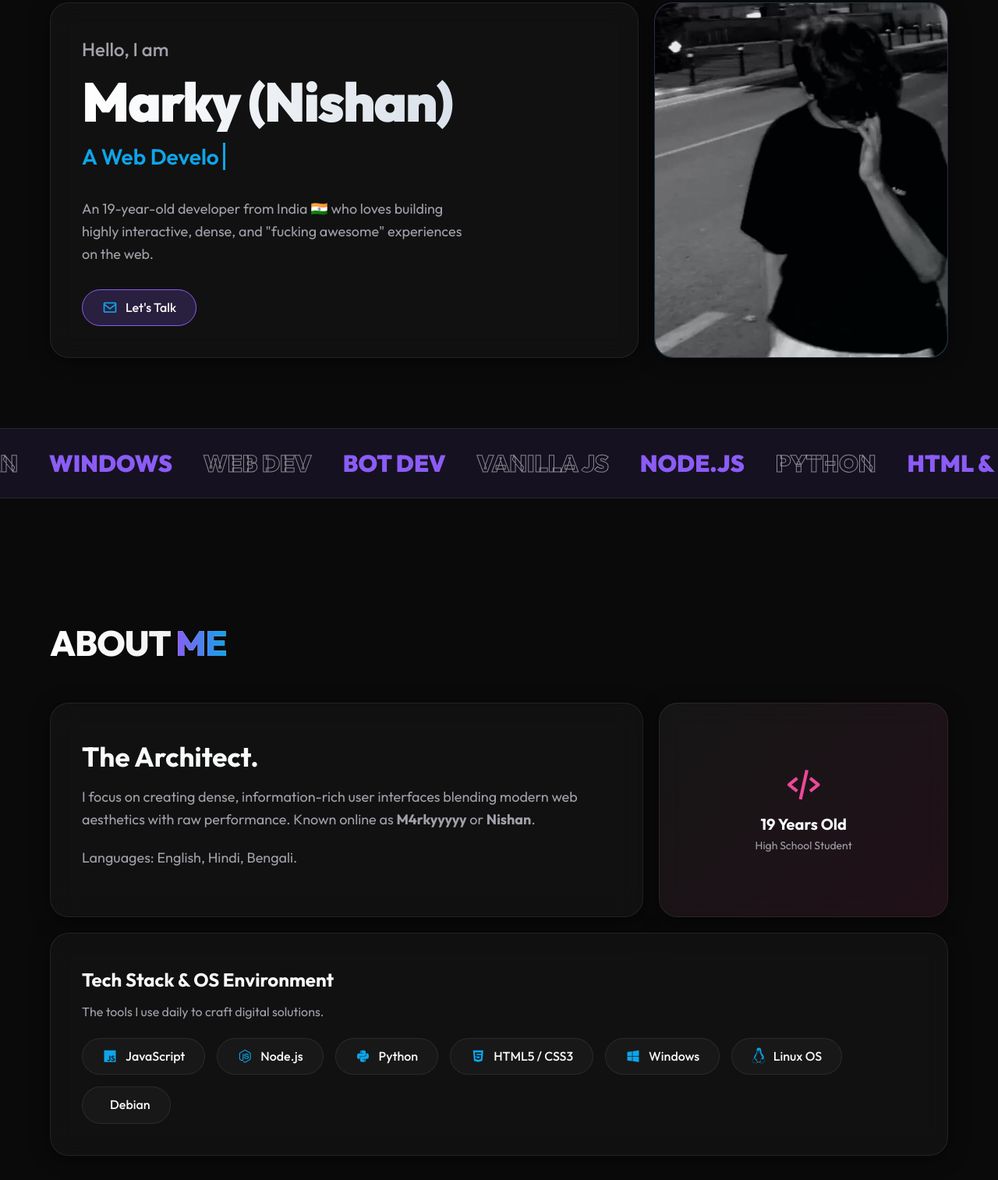
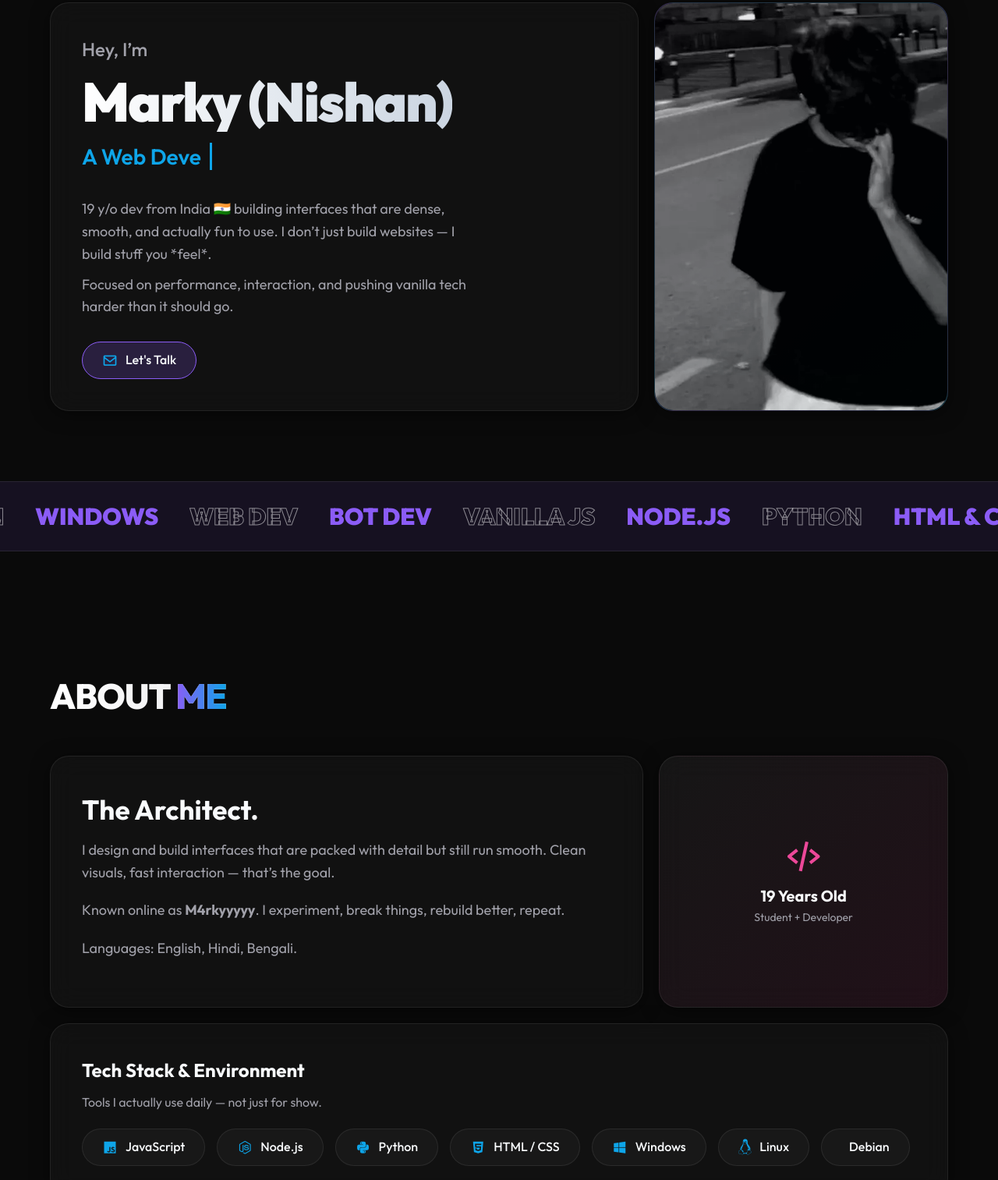
Before and after one commit to NotNishanXD/notnishanxd.github.io, a plain HTML site: page index.html in a window 1280 px wide. Shown: the part 147-1660 px from the top of the page at 78% size. Drawn offline with Linux system fonts and the light colour scheme; some icons are missing.

Commit message:
Update index.html

```diff
--- a/index.html
+++ b/index.html
@@ -6,30 +6,34 @@
   <meta http-equiv="X-UA-Compatible" content="IE=edge">
   <meta name="viewport" content="width=device-width, initial-scale=1.0">
   <title>Nishan Saha | M4rkyyyyy</title>
+
   <link href="css/boxicons.min.css" rel="stylesheet">
   <link rel="stylesheet" href="https://cdnjs.cloudflare.com/ajax/libs/font-awesome/6.4.0/css/all.min.css">
-  <link rel="stylesheet" type="text/css" href="css/style.css">
-  <link rel="icon" type="image/x-icon" href="images/marky.png">
-  <meta name="description" content="Marky's Portfolio">
+  <link rel="stylesheet" href="css/style.css">
+  <link rel="icon" href="images/marky.png">
+
+  <meta name="description" content="Marky's Portfolio - Dense UI, smooth performance, raw web experiences.">
 </head>
 
 <body>
 
-  <!-- Custom Cursor -->
+  <!-- Cursor -->
   <div class="cursor-dot"></div>
   <div class="cursor-outline"></div>
 
-  <!-- Animated Background -->
+  <!-- Background -->
   <div class="aurora-bg">
     <div class="aurora-blob blob-1"></div>
     <div class="aurora-blob blob-2"></div>
     <div class="aurora-blob blob-3"></div>
   </div>
 
-  <!-- Fluent Header -->
+  <!-- Header -->
   <header class="header">
     <a href="#" class="logo">Nishan<span>Saha</span></a>
+
     <i class="bx bx-menu" id="menu-icon"></i>
+
     <nav class="navbar">
       <a href="#home" class="active">Home</a>
       <a href="#about">About</a>
@@ -37,21 +41,34 @@
     </nav>
   </header>
 
-  <!-- Hero Section (Bento) -->
+  <!-- HERO -->
   <section id="home">
     <div class="hero-bento">
+
       <div class="bento-card hero-main" data-tilt>
-        <h3>Hello, I am</h3>
-        <h1>Marky (Nishan)</h1>
-        <div class="text-animation">A <span class="typed-text"></span><span class="cursor"
-            style="border-right: 3px solid var(--accent-secondary); animation: blink 1s infinite;">&nbsp;</span></div>
-        <p>An 19-year-old developer from India 🇮🇳 who loves building highly interactive, dense, and "fucking awesome"
-          experiences on the web.</p>
+        <h3>Hey, I’m</h3>
+        <h1 class="glitch-text" data-text="Marky (Nishan)">Marky (Nishan)</h1>
+
+        <div class="text-animation">
+          A <span class="typed-text"></span>
+          <span class="cursor" style="border-right: 3px solid var(--accent-secondary); animation: blink 1s infinite;">&nbsp;</span>
+        </div>
+
+        <p>
+          19 y/o dev from India 🇮🇳 building interfaces that are dense, smooth, and actually fun to use.
+          I don’t just build websites — I build stuff you *feel*.
+        </p>
+
+        <p style="margin-top:1rem; color: var(--text-muted);">
+          Focused on performance, interaction, and pushing vanilla tech harder than it should go.
+        </p>
+
         <div style="margin-top: 3rem;">
           <a href="mailto:dm@sahanisha238@gmail.com">
             <span class="skill-tag"
-              style="display: inline-flex; background: rgba(139, 92, 246, 0.2); border-color: var(--accent-primary);"><i
-                class='bx bx-envelope'></i> Let's Talk</span>
+              style="display:inline-flex; background:rgba(139,92,246,0.2); border-color:var(--accent-primary);">
+              <i class='bx bx-envelope'></i> Let's Talk
+            </span>
           </a>
         </div>
       </div>
@@ -59,10 +76,11 @@
       <div class="bento-card hero-img-card" data-tilt>
         <img src="images/marky.png" alt="Profile">
       </div>
+
     </div>
   </section>
 
-  <!-- Sliding Marquee -->
+  <!-- MARQUEE -->
   <div class="marquee-container">
     <div class="marquee-content">
       <span>Vanilla JS</span>
@@ -73,7 +91,7 @@
       <span class="filled">Windows</span>
       <span>Web Dev</span>
       <span class="filled">Bot Dev</span>
-      <!-- Duplicate for infinite effect -->
+
       <span>Vanilla JS</span>
       <span class="filled">Node.js</span>
       <span>Python</span>
@@ -85,53 +103,67 @@
     </div>
   </div>
 
-  <!-- About Section (Bento) -->
+  <!-- ABOUT -->
   <section id="about">
     <h2 class="heading">About <span>Me</span></h2>
 
     <div class="about-bento">
+
       <div class="bento-card about-intro" data-tilt>
         <h2>The Architect.</h2>
-        <p>I focus on creating dense, information-rich user interfaces blending modern web aesthetics with raw
-          performance. Known online as <b>M4rkyyyyy</b> or <b>Nishan</b>.</p>
+        <p>
+          I design and build interfaces that are packed with detail but still run smooth.
+          Clean visuals, fast interaction — that’s the goal.
+        </p>
+
+        <p>
+          Known online as <b>M4rkyyyyy</b>. I experiment, break things, rebuild better, repeat.
+        </p>
+
         <p>Languages: English, Hindi, Bengali.</p>
       </div>
 
       <div class="bento-card stats-card" data-tilt>
         <i class='bx bx-code-alt'></i>
         <h4>19 Years Old</h4>
-        <p style="color: var(--text-muted); font-size: 1.4rem;">High School Student</p>
+        <p style="color: var(--text-muted); font-size: 1.4rem;">Student + Developer</p>
       </div>
 
       <div class="bento-card skills-card" data-tilt>
-        <h3 style="font-size: 2.4rem; margin-bottom: 1rem;">Tech Stack & OS Environment</h3>
-        <p style="font-size: 1.6rem; color: var(--text-muted);">The tools I use daily to craft digital solutions.</p>
+        <h3 style="font-size: 2.4rem; margin-bottom: 1rem;">Tech Stack & Environment</h3>
+        <p style="font-size: 1.6rem; color: var(--text-muted);">
+          Tools I actually use daily — not just for show.
+        </p>
+
         <div class="skills-container">
           <span class="skill-tag"><i class='bx bxl-javascript'></i> JavaScript</span>
           <span class="skill-tag"><i class='bx bxl-nodejs'></i> Node.js</span>
           <span class="skill-tag"><i class='bx bxl-python'></i> Python</span>
-          <span class="skill-tag"><i class='bx bxl-html5'></i> HTML5 / CSS3</span>
+          <span class="skill-tag"><i class='bx bxl-html5'></i> HTML / CSS</span>
           <span class="skill-tag"><i class='bx bxl-windows'></i> Windows</span>
-          <span class="skill-tag"><i class="fa-brands fa-linux"></i> Linux OS</span>
+          <span class="skill-tag"><i class="fa-brands fa-linux"></i> Linux</span>
           <span class="skill-tag"><i class="fa-brands fa-debian"></i> Debian</span>
         </div>
       </div>
+
     </div>
   </section>
 
-  <!-- Social Section (Bento Grid) -->
+  <!-- SOCIALS -->
   <section id="portfolio">
     <h2 class="heading">Connect <span>Locally</span></h2>
 
     <div class="social-grid">
+
       <div class="bento-card social-card" data-tilt>
         <i class="bx bxl-github main-icon"></i>
         <div>
           <h4>GitHub</h4>
           <p>NotNishanXD</p>
         </div>
-        <a href="https://github.com/NotNishanXD" target="_blank" class="btn-icon"><i
-            class="bx bx-right-arrow-alt"></i></a>
+        <a href="https://github.com/NotNishanXD" target="_blank" class="btn-icon">
+          <i class="bx bx-right-arrow-alt"></i>
+        </a>
       </div>
 
       <div class="bento-card social-card" data-tilt>
@@ -140,18 +172,20 @@
           <h4>Discord</h4>
           <p>_nishan.mp3</p>
         </div>
-        <a href="https://discordapp.com/users/_nishan.mp3" target="_blank" class="btn-icon"><i
-            class="bx bx-right-arrow-alt"></i></a>
+        <a href="https://discordapp.com/users/_nishan.mp3" target="_blank" class="btn-icon">
+          <i class="bx bx-right-arrow-alt"></i>
+        </a>
       </div>
 
       <div class="bento-card social-card" data-tilt>
         <i class="bx bxl-instagram main-icon"></i>
         <div>
           <h4>Instagram</h4>
-          <p>UNKNOWN</p>
+          <p>@senpaispideryt</p>
         </div>
-        <a href="https://www.instagram.com/senpaispideryt/" target="_blank" class="btn-icon"><i
-            class="bx bx-right-arrow-alt"></i></a>
+        <a href="https://www.instagram.com/senpaispideryt/" target="_blank" class="btn-icon">
+          <i class="bx bx-right-arrow-alt"></i>
+        </a>
       </div>
 
       <div class="bento-card social-card" data-tilt>
@@ -160,14 +194,23 @@
           <h4>YouTube</h4>
           <p>M4rkyyyyy.</p>
         </div>
-        <a href="https://www.youtube.com/@N1shanIsVillain" target="_blank" class="btn-icon"><i
-            class="bx bx-right-arrow-alt"></i></a>
+        <a href="https://www.youtube.com/@N1shanIsVillain" target="_blank" class="btn-icon">
+          <i class="bx bx-right-arrow-alt"></i>
+        </a>
       </div>
+
     </div>
+
+    <!-- DISCORD PRESENCE -->
+    <div class="discord-presence">
+      <img src="https://lanyard.cnrad.dev/api/1118496761435136040?bg=0d1117&borderRadius=15px&idleMessage=Probably%20doing%20something%20dumb...&theme=dark&showDisplayName=true" />
+    </div>
+
   </section>
 
+  <!-- FOOTER -->
   <footer class="footer">
-    <p>Crafted with Vanilla JS & CSS Grid | Copyright © 2026 Nishan Saha</p>
+    <p>Built with Vanilla JS. No frameworks. No shortcuts. © 2026 Nishan Saha</p>
   </footer>
 
   <script src="js/script.js"></script>
```
